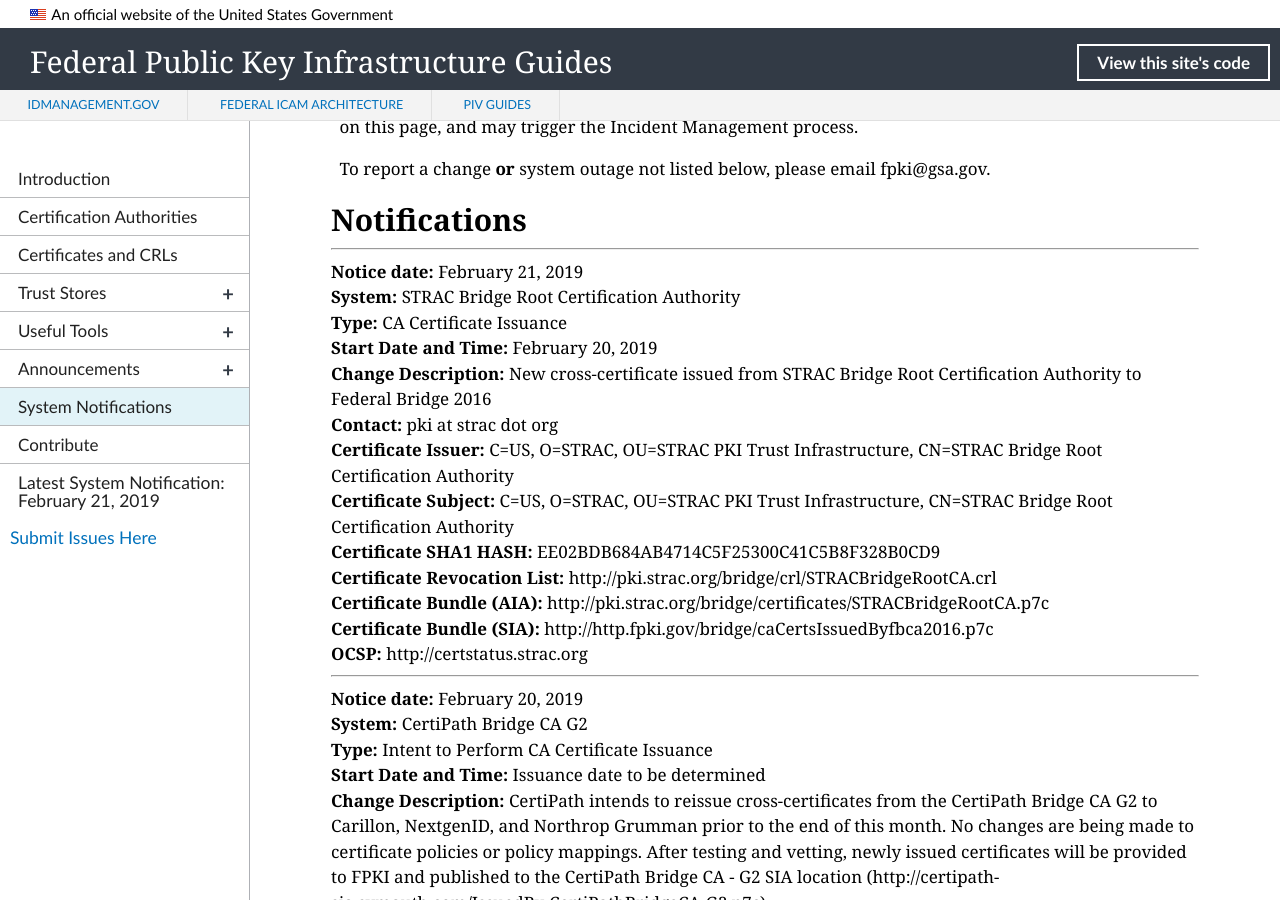
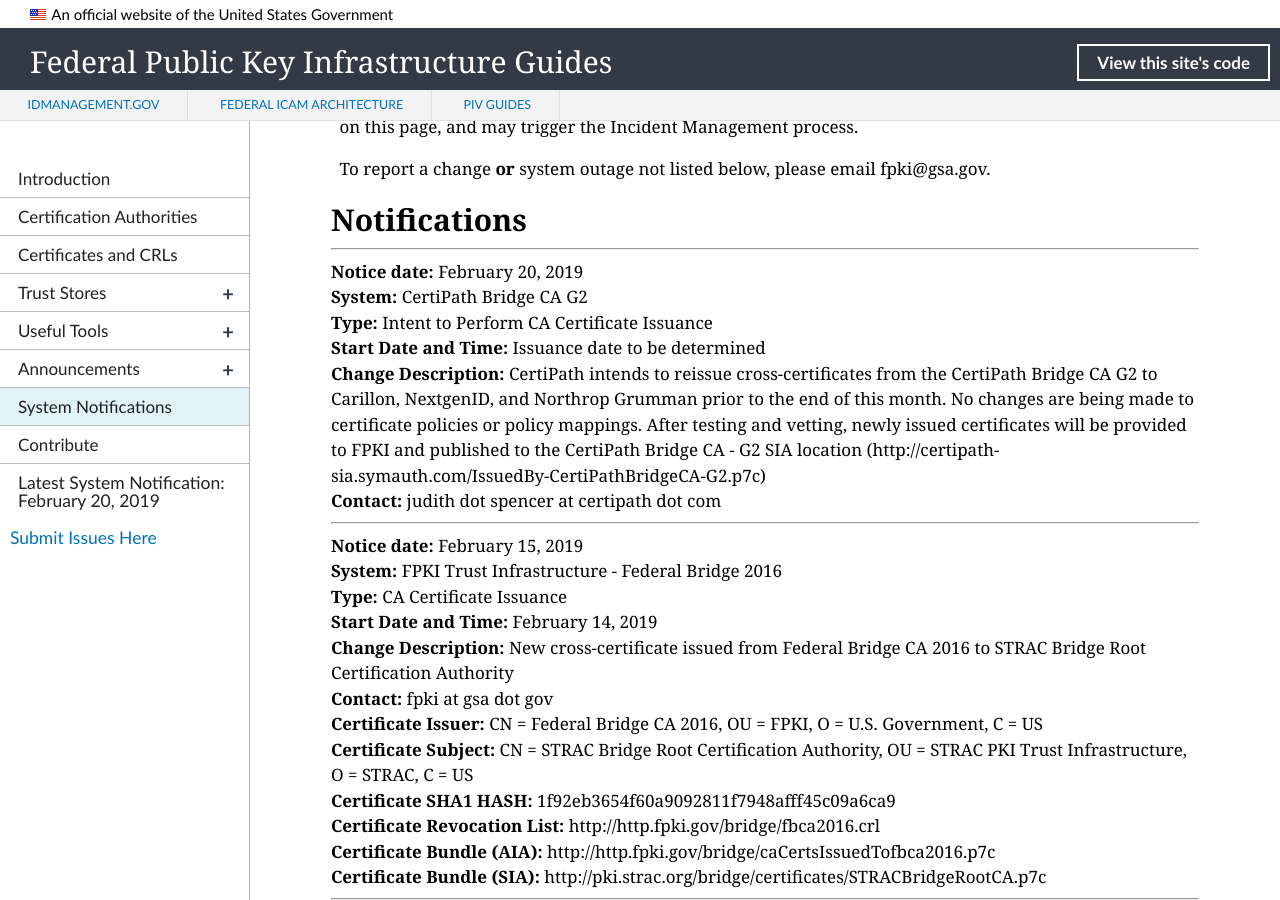
Before and after one commit to GSA/fpki-guides, a Jekyll site: the page built from pages/fpki_notifications.md, in a window 1280 px wide and 900 px high, scrolled down 672 px. Built offline with Jekyll 4.4.1, drawn with Linux system fonts in a browser that asks for light colours; nearby versions of some CDN libraries; library files that are not in the unit come from our copies.

Commit message:
Update notifications.yml

```diff
--- a/_data/notifications.yml
+++ b/_data/notifications.yml
@@ -608,21 +608,6 @@
   change_description: CertiPath intends to reissue cross-certificates from the CertiPath Bridge CA G2 to Carillon, NextgenID, and Northrop Grumman prior to the end of this month. No changes are being made to certificate policies or policy mappings. After testing and vetting, newly issued certificates will be provided to FPKI and published to the CertiPath Bridge CA - G2 SIA location (http://certipath-sia.symauth.com/IssuedBy-CertiPathBridgeCA-G2.p7c)
   contact: judith dot spencer at certipath dot com
 
-- notice_date: February 21, 2019
-  change_type: CA Certificate Issuance
-  start_datetime: February 20, 2019
-  end_datetime: February 19, 2022
-  system: STRAC Bridge Root Certification Authority
-  change_description: New cross-certificate issued from STRAC Bridge Root Certification Authority to Federal Bridge 2016
-  contact: pki at strac dot org
-  ca_certificate_hash: EE02BDB684AB4714C5F25300C41C5B8F328B0CD9
-  ca_certificate_issuer: C=US, O=STRAC, OU=STRAC PKI Trust Infrastructure, CN=STRAC Bridge Root Certification Authority
-  ca_certificate_subject: C=US, O=STRAC, OU=STRAC PKI Trust Infrastructure, CN=STRAC Bridge Root Certification Authority
-  cdp_uri: http://pki.strac.org/bridge/crl/STRACBridgeRootCA.crl
-  aia_uri: http://pki.strac.org/bridge/certificates/STRACBridgeRootCA.p7c
-  sia_uri: http://http.fpki.gov/bridge/caCertsIssuedByfbca2016.p7c
-  ocsp_uri: http://certstatus.strac.org
-
 #- notice_date:
 #  change_type: CA Certificate Issuance
 #  start_datetime:
```
